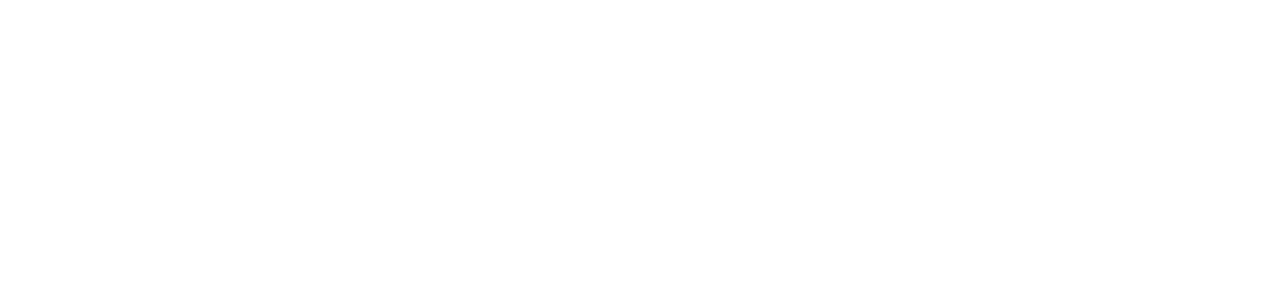
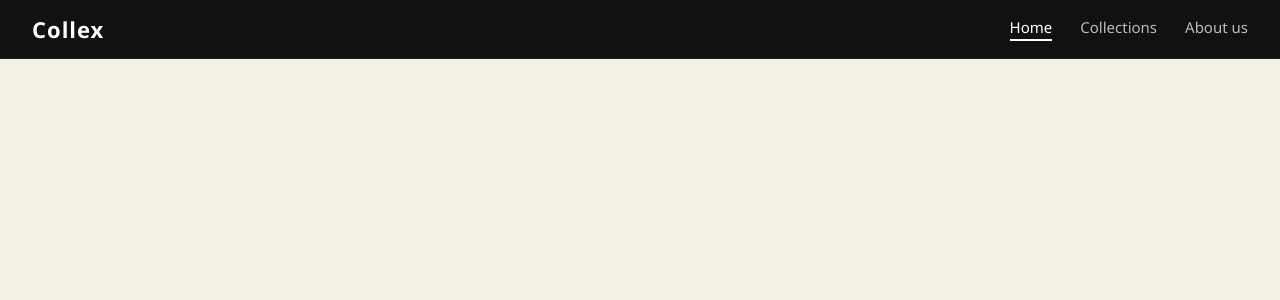
Before and after one commit to korpiklaanix/P4-BERTHOME-Ana-s-Collex, a React (Vite) app in the folder client/: page / in a window 1280 px wide. Shown: the top 300 px of the page. Built offline with nearby package versions, Linux system fonts and the light colour scheme.

Commit message:
Database et debut navbar

```diff
--- a/client/src/App.css
+++ b/client/src/App.css
@@ -1,8 +1,14 @@
-.background-dark {
+.app-container {
+  display: flex;
+  flex-direction: column;
+  min-height: 100vh;
   margin: 0;
   padding: 0;
 }
-.background-light {
+
+body {
   margin: 0;
   padding: 0;
+  font-family: "Segoe UI", Tahoma, Geneva, Verdana, sans-serif;
+  background-color: #f4f0e3;
 }
--- a/client/src/App.tsx
+++ b/client/src/App.tsx
@@ -1,11 +1,15 @@
 import { Outlet } from "react-router";
 import "./App.css";
+import NavBar from "./components/NavBar/NavBar";
 
 function App() {
   return (
-    <main className="main-content">
-      <Outlet />
-    </main>
+    <div className="app-container">
+      <NavBar />
+      <main className="main-content">
+        <Outlet />
+      </main>
+    </div>
   );
 }
 
--- /dev/null
+++ b/client/src/components/NavBar/NavBar.css
@@ -0,0 +1,56 @@
+/* ========================
+   NAVBAR CONTAINER
+   ======================== */
+
+.navbar {
+  display: flex;
+  align-items: center;
+  justify-content: space-between;
+
+  padding: 14px 32px;
+  background: #111;
+  border-bottom: 1px solid #222;
+
+  position: sticky;
+  top: 0;
+  z-index: 1000;
+}
+
+/* ========================
+   LOGO
+   ======================== */
+
+.navbar__logo {
+  font-size: 22px;
+  font-weight: bold;
+  text-decoration: none;
+  color: white;
+  letter-spacing: 1px;
+}
+
+/* ========================
+   LINKS
+   ======================== */
+
+.navbar__links {
+  display: flex;
+  gap: 28px;
+}
+
+.navbar__link {
+  text-decoration: none;
+  color: #bbb;
+  font-size: 15px;
+  transition: color 0.2s ease;
+}
+
+.navbar__link:hover {
+  color: white;
+}
+
+/* Active route highlight */
+.navbar__link.active {
+  color: white;
+  border-bottom: 2px solid white;
+  padding-bottom: 2px;
+}
--- /dev/null
+++ b/client/src/components/NavBar/NavBar.tsx
@@ -0,0 +1,30 @@
+import { Link, NavLink } from "react-router";
+import "./NavBar.css";
+
+function NavBar() {
+  return (
+    <nav className="navbar">
+      {/* Logo */}
+      <Link to="/" className="navbar__logo">
+        Collex
+      </Link>
+
+      {/* Navigation */}
+      <div className="navbar__links">
+        <NavLink to="/" className="navbar__link">
+          Home
+        </NavLink>
+
+        <NavLink to="/collections" className="navbar__link">
+          Collections
+        </NavLink>
+
+        <NavLink to="/about" className="navbar__link">
+          About us
+        </NavLink>
+      </div>
+    </nav>
+  );
+}
+
+export default NavBar;
```
Also changed, not shown: 1 other file (tests, documents, lock files or other folders).
